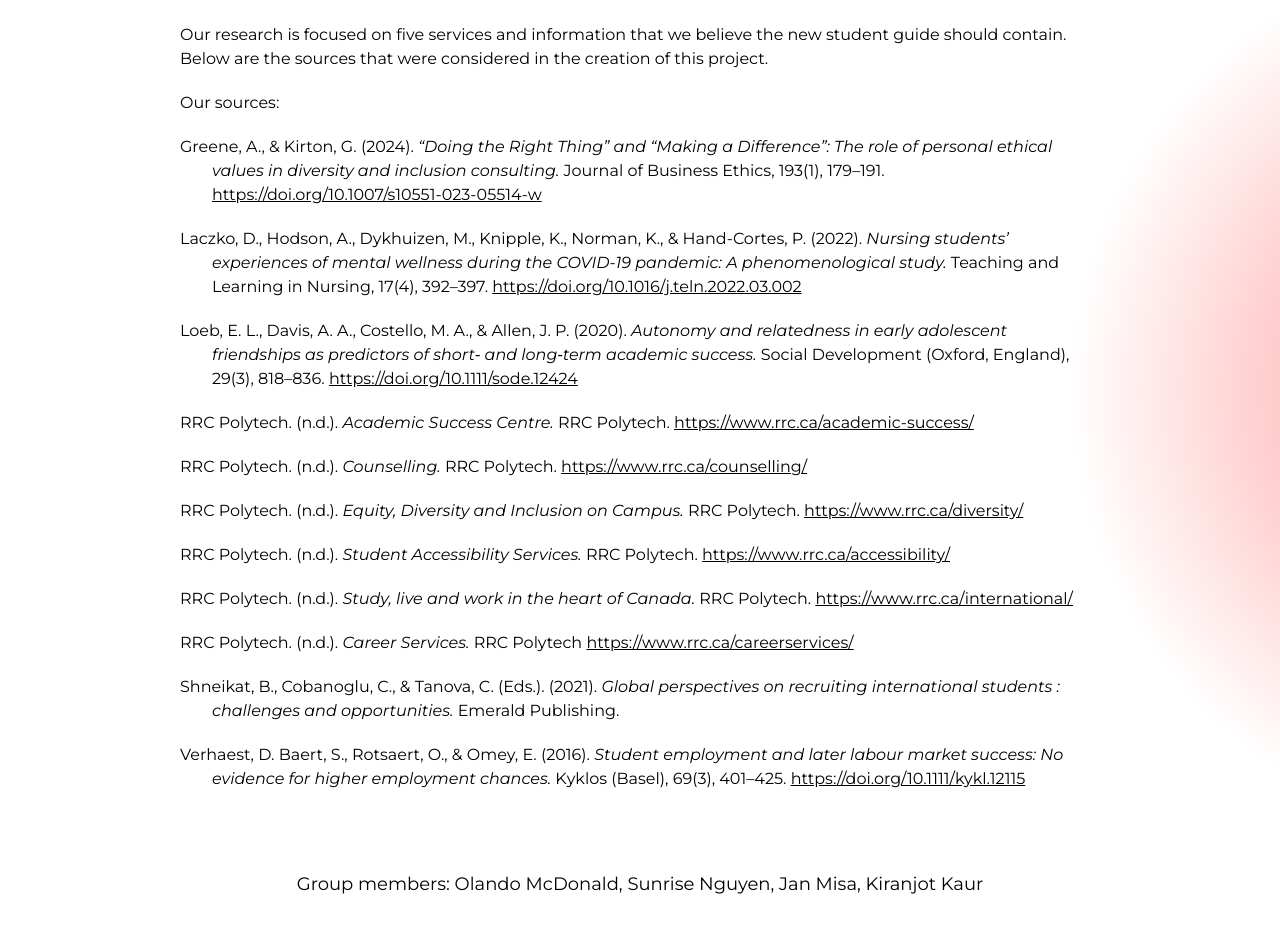
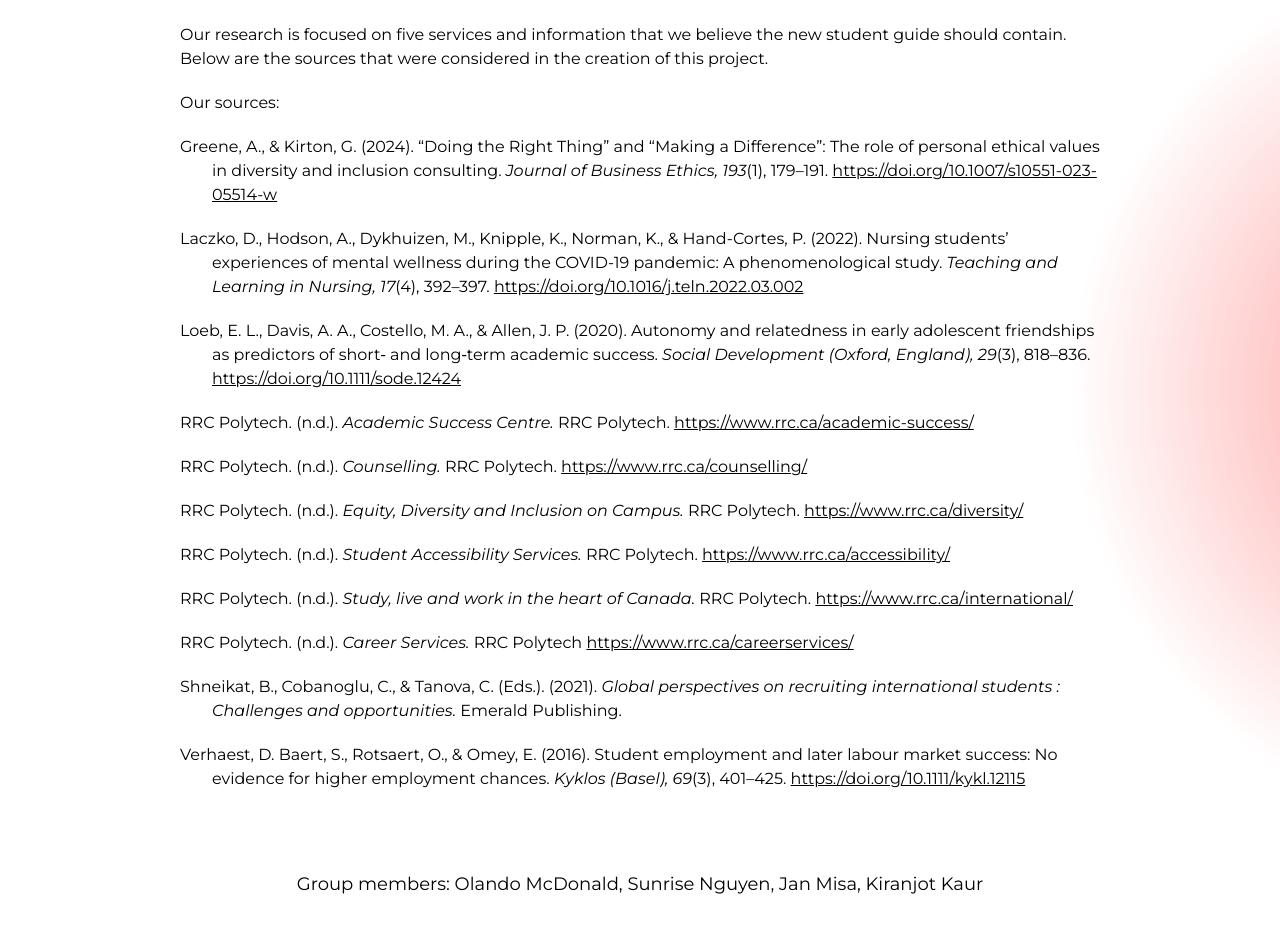
Before and after one commit to Olando07/New-Student-Guide, a React (Vite) app: page /New-Student-Guide/References in a window 1280 px wide. Shown: the part 280-1212 px from the top of the page. Built offline with nearby package versions, Linux system fonts and the light colour scheme; a web font is replaced by a local one.

Commit message:
"final edit 1.2.0"

```diff
--- a/src/App.jsx
+++ b/src/App.jsx
@@ -19,12 +19,12 @@
                 <div className="main-container">
                     <Routes basename="/New-Student-Guide">
                         <Route path="New-Student-Guide/" element={<Home />} />
-                        <Route path="New-Student-Guide/International-Services" element={<InternationalServices />} />
                         <Route path="New-Student-Guide/Academic-Success" element={<AcademicSuccess />} />
-                        <Route path="New-Student-Guide/Student-Employment" element={<StudentEmployment />} />
                         <Route path="New-Student-Guide/Counseling-Services" element={<CounselingServices />} />
                         <Route path="New-Student-Guide/Diversity-on-Campus" element={<Diversity />} />
+                        <Route path="New-Student-Guide/International-Services" element={<InternationalServices />} />
                         <Route path="New-Student-Guide/References" element={<References />} />
+                        <Route path="New-Student-Guide/Student-Employment" element={<StudentEmployment />} />
                     </Routes>
                 </div>
             </main>
--- a/src/pages/Counseling_Services.jsx
+++ b/src/pages/Counseling_Services.jsx
@@ -5,13 +5,13 @@
     return (
         <>
             <div className="page-header">
-                <h3>Counceling Services</h3>
+                <h3>Counseling Services</h3>
             </div>
             <div className="service">
                 <img src={counselingBanner} alt="counseling banner" type="jpeg" />
-                <h3>Counselling </h3>
+                <h3>Counseling </h3>
                 <p>
-                    <i>“Key elements of the lived experience of mental wellness during the pandemic included shifting support systems, disconnection, continual adaptation, worry, sense of missing out, and environmental stress.”</i>(Laczko, D et al., 2022)
+                    <i>“Key elements of the lived experience of mental wellness during the pandemic included shifting support systems, disconnection, continual adaptation, worry, sense of missing out, and environmental stress” (Laczko et al., 2022).</i>
                 </p>
                 <p>RRC Polytech provides free, confidential counselling services to all students, here to assist with personal struggles and develop skills to better manage and enjoy their college experience. </p>
                 <p>The following information about counselling services is from RRC Polytech(n.d.): </p>
--- a/src/pages/Diversity.jsx
+++ b/src/pages/Diversity.jsx
@@ -13,7 +13,7 @@
                     <b>Equity, Diversity and Inclusion on Campus Guide</b>
                 </p>
                 <p>
-                    <i>“A few interviewees hinted at a higher purpose by explicitly stating that they were not motivated by money, but by wanting to utilize their past experience in a career where they would have the opportunity to effect progressive change in organizational cultures.” (Greene, A., & Kirton, G, 2024) </i>
+                    <i>“A few interviewees hinted at a higher purpose by explicitly stating that they were not motivated by money, but by wanting to utilize their past experience in a career where they would have the opportunity to effect progressive change in organizational cultures” (Greene A, & Kirton G., 2024). </i>
                 </p>
                 <p>We a RRC Polytech believe that providing an atmosphere that feels respectful, inclusive and diverse, amongst the students, staff and external partners, this aspect of ours being our greatest strengths, our goals are to provide a barrier free environment where individuals can successfully attain their academic, employment and research goals.</p>
                 <p>The following information about Equity, Diversity and Inclusion on Campus is from RRC Polytech (n.d.): </p>
--- a/src/pages/Home.jsx
+++ b/src/pages/Home.jsx
@@ -13,18 +13,8 @@
                 <p className="heading-list">We have included all the necessary information that a new student needs to know about the college, including:</p>
                 <ul className="heading-list">
                     <li>
-                        <Link className="/New-Student-Guide/International-Services" to="/New-Student-Guide/International-Services">
-                            International Services
-                        </Link>
-                    </li>
-                    <li>
                         <Link className="/New-Student-Guide/Academic-Success" to="/New-Student-Guide/Academic-Success">
                             Academic Success
-                        </Link>
-                    </li>
-                    <li>
-                        <Link className="/New-Student-Guide/Student-Employment" to="/New-Student-Guide/Student-Employment">
-                            Student Employment
                         </Link>
                     </li>
                     <li>
@@ -35,6 +25,16 @@
                     <li>
                         <Link className="/New-Student-Guide/Diversity-on-Campus" to="/New-Student-Guide/Diversity-on-Campus">
                             Diversity on Campus
+                        </Link>
+                    </li>
+                    <li>
+                        <Link className="/New-Student-Guide/International-Services" to="/New-Student-Guide/International-Services">
+                            International Services
+                        </Link>
+                    </li>
+                    <li>
+                        <Link className="/New-Student-Guide/Student-Employment" to="/New-Student-Guide/Student-Employment">
+                            Student Employment
                         </Link>
                     </li>
                 </ul>
--- a/src/pages/International_Services.jsx
+++ b/src/pages/International_Services.jsx
@@ -9,7 +9,7 @@
             <div className="service">
                 <h3>Who is considered an international student? </h3>
                 <p>
-                    <i>"International Education is worth billions of dollars to the world economy, and many countries such as the United States, United Kingdom, Canada and Australia have government initiatives that look to stimulate and guide international student mobility, research and technology transfer." (Shneikat, D et al., 2021)</i>
+                    <i>"International Education is worth billions of dollars to the world economy, and many countries such as the United States, United Kingdom, Canada and Australia have government initiatives that look to stimulate and guide international student mobility, research and technology transfer" (Shneikat et al., 2021).</i>
                 </p>
                 <p>If you don’t have a Canadian permanent resident status or Canadian citizenship and want to study at RRC Polytech, you are considered an international student. You may hold a Study Permit to be able to study in Canada.</p>
                 <p>The following information provided is from RRC Polytech (n.d.).</p>
--- a/src/pages/References.jsx
+++ b/src/pages/References.jsx
@@ -14,19 +14,19 @@
                 <div>
                     <p>Our sources:</p>
                     <p className="sources">
-                        Greene, A., & Kirton, G. (2024). <i>“Doing the Right Thing” and “Making a Difference”: The role of personal ethical values in diversity and inclusion consulting.</i> Journal of Business Ethics, 193(1), 179–191.{" "}
+                        Greene, A., & Kirton, G. (2024). “Doing the Right Thing” and “Making a Difference”: The role of personal ethical values in diversity and inclusion consulting. <i>Journal of Business Ethics, 193</i>(1), 179–191.{" "}
                         <a href="https://doi.org/10.1007/s10551-023-05514-w" target="_blank">
                             https://doi.org/10.1007/s10551-023-05514-w
                         </a>
                     </p>
                     <p className="sources">
-                        Laczko, D., Hodson, A., Dykhuizen, M., Knipple, K., Norman, K., & Hand-Cortes, P. (2022). <i>Nursing students’ experiences of mental wellness during the COVID-19 pandemic: A phenomenological study. </i>Teaching and Learning in Nursing, 17(4), 392–397.{" "}
+                        Laczko, D., Hodson, A., Dykhuizen, M., Knipple, K., Norman, K., & Hand-Cortes, P. (2022). Nursing students’ experiences of mental wellness during the COVID-19 pandemic: A phenomenological study. <i>Teaching and Learning in Nursing, 17</i>(4), 392–397.{" "}
                         <a href="https://doi.org/10.1016/j.teln.2022.03.002" target="_blank">
                             https://doi.org/10.1016/j.teln.2022.03.002
                         </a>{" "}
                     </p>
                     <p className="sources">
-                        Loeb, E. L., Davis, A. A., Costello, M. A., & Allen, J. P. (2020). <i>Autonomy and relatedness in early adolescent friendships as predictors of short‐ and long‐term academic success.</i> Social Development (Oxford, England), 29(3), 818–836.{" "}
+                        Loeb, E. L., Davis, A. A., Costello, M. A., & Allen, J. P. (2020). Autonomy and relatedness in early adolescent friendships as predictors of short‐ and long‐term academic success. <i>Social Development (Oxford, England), 29</i>(3), 818–836.{" "}
                         <a href="https://doi.org/10.1111/sode.12424" target="_blank">
                             https://doi.org/10.1111/sode.12424
                         </a>
@@ -50,10 +50,10 @@
                         RRC Polytech. (n.d.). <i>Career Services.</i> RRC Polytech <a href="https://www.rrc.ca/careerservices/">https://www.rrc.ca/careerservices/</a>
                     </p>
                     <p className="sources">
-                        Shneikat, B., Cobanoglu, C., & Tanova, C. (Eds.). (2021). <i>Global perspectives on recruiting international students : challenges and opportunities.</i> Emerald Publishing.
+                        Shneikat, B., Cobanoglu, C., & Tanova, C. (Eds.). (2021). <i>Global perspectives on recruiting international students : Challenges and opportunities.</i> Emerald Publishing.
                     </p>
                     <p className="sources">
-                        Verhaest, D. Baert, S., Rotsaert, O., & Omey, E. (2016). <i>Student employment and later labour market success: No evidence for higher employment chances.</i> Kyklos (Basel), 69(3), 401–425. <a href="https://doi.org/10.1111/kykl.12115">https://doi.org/10.1111/kykl.12115</a>
+                        Verhaest, D. Baert, S., Rotsaert, O., & Omey, E. (2016). Student employment and later labour market success: No evidence for higher employment chances. <i>Kyklos (Basel), 69</i>(3), 401–425. <a href="https://doi.org/10.1111/kykl.12115">https://doi.org/10.1111/kykl.12115</a>
                     </p>
                 </div>
             </div>
--- a/src/pages/Student_Employment.jsx
+++ b/src/pages/Student_Employment.jsx
@@ -8,7 +8,7 @@
             </div>
             <div className="service">
                 <p>
-                    <i>"We find that neither form of student work experience enhances initial recruitment decisions. For a number of candidate subgroups (by education level and occupation type), even an adverse effect is found." (Verhaest, D et al., 2016)</i>
+                    <i>"We find that neither form of student work experience enhances initial recruitment decisions. For a number of candidate subgroups (by education level and occupation type), even an adverse effect is found" (Verhaest et al., 2016).</i>
                 </p>
                 <p>The following information provided is from RRC Polytech (n.d.).</p>
                 <p>
```
